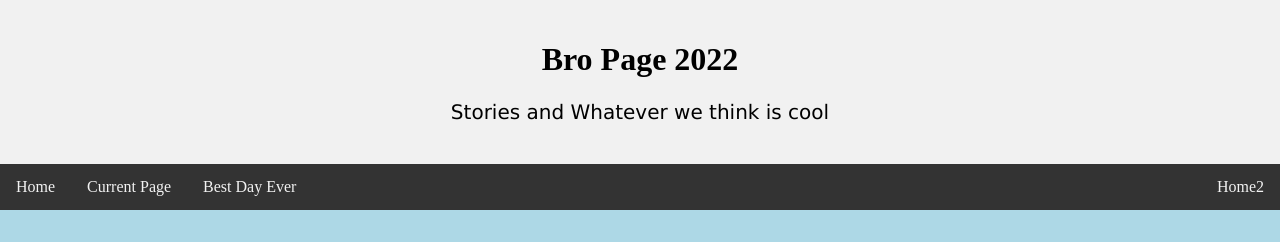
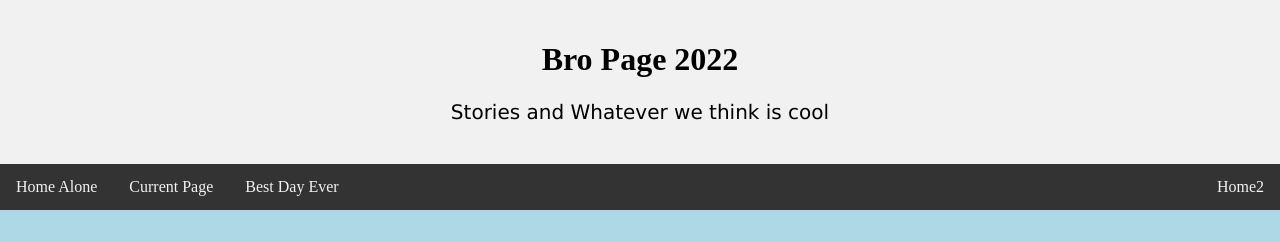
Before and after one commit to Bobby919123/BroPage, a plain HTML site: page page2.html in a window 1280 px wide. Shown: the top 242 px of the page. Drawn offline with Linux system fonts and the light colour scheme.

Commit message:
Update page2.html

```diff
--- a/page2.html
+++ b/page2.html
@@ -16,7 +16,7 @@
 </div>
 
 <div class="topnav">
-  <a href="index.html">Home</a>
+  <a href="index.html">Home Alone</a>
   <a href="page2.html">Current Page</a>
   <a href="page3.html" style="float:center">Best Day Ever</a>
 <a href="index.html" style="float:right">Home2</a>
```
